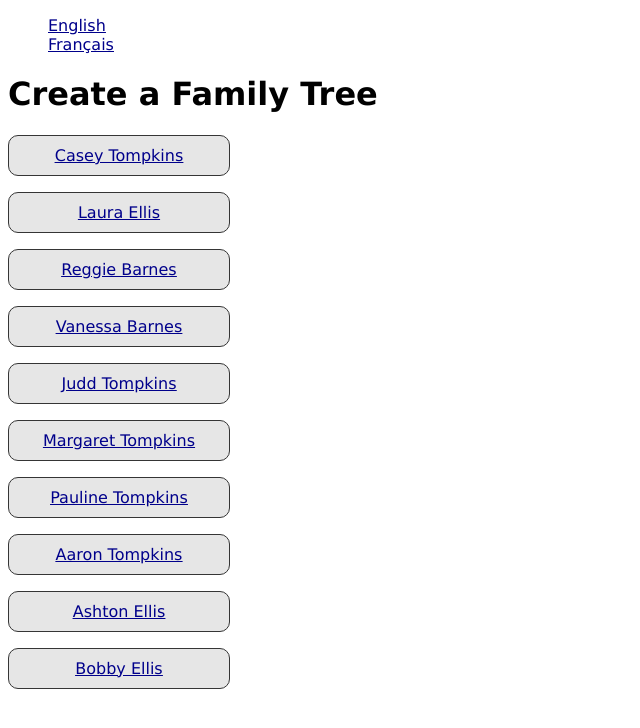
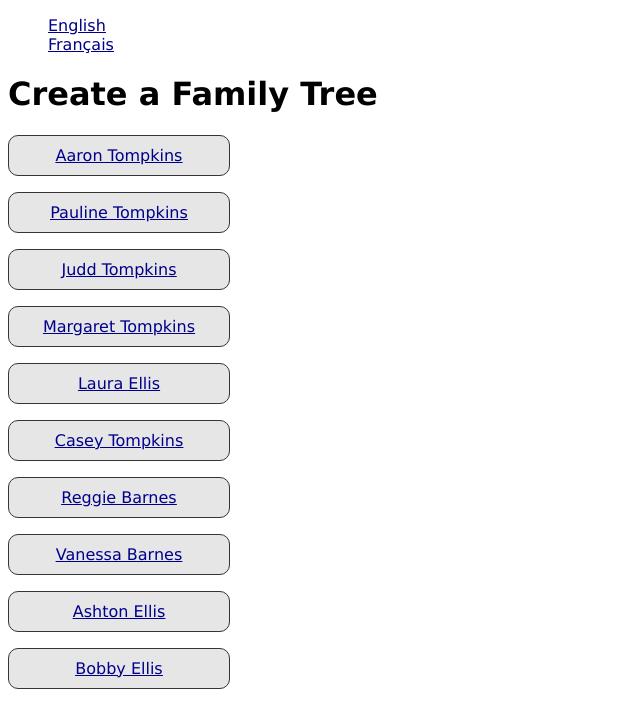
Before and after one commit to MirandaBrawnerSavannah/family-tree-app, a Next.js app: page /locale/en in a window 1280 px wide. Shown: the top 728 px of the page, without its empty margins (0-640 px from the left). Built offline with nearby package versions, Linux system fonts and the light colour scheme.

Commit message:
feat(sort-by-age): added function to sort people by birthdate

```diff
--- a/components/Tree.jsx
+++ b/components/Tree.jsx
@@ -1,16 +1,17 @@
 import { useRouter } from 'next/router'
 import Link from 'next/link';
-import Localizer from '../utils/Localizer';
 import data from '../pages/API/data.json';
 import treeStyles from './Tree.module.css';
+import sortPeople from '../utils/sortPeople';
 
 const Tree = () => {
   const router = useRouter();
   const { locale } = router.query;
+  const sortedList = sortPeople({ list: data, sortBy: 'age' });
   return (
     <div>
       <div>
-        {data.map((person) => (
+        {sortedList.map((person) => (
           <p key={person.id} className={treeStyles.personBox}>
             <span className={treeStyles.personLink}>
               <Link href={`/locale/${locale}/person/${person.id}`}>
--- /dev/null
+++ b/utils/sortPeople.js
@@ -0,0 +1,37 @@
+const compareByAge = (firstPerson, secondPerson) => {
+  if (
+    firstPerson === undefined || secondPerson === undefined
+    || firstPerson.born === undefined || secondPerson.born === undefined
+    || firstPerson.born.year === undefined
+    || secondPerson.born.year === undefined
+  ) {
+    return 0;
+  }
+  const yearDiff = firstPerson.born.year - secondPerson.born.year;
+  if (yearDiff !== 0) return yearDiff;
+  if (
+    firstPerson.born.month === undefined
+    || secondPerson.born.month === undefined
+  ) {
+    return 0;
+  }
+  const monthDiff = firstPerson.born.month - secondPerson.born.month;
+  if (monthDiff !== 0) return monthDiff;
+  if (
+    firstPerson.born.day === undefined
+    || secondPerson.born.day === undefined
+  ) {
+    return 0;
+  }
+  return firstPerson.born.day - secondPerson.born.day;
+};
+const sortByAge = (list) => {
+  return list.sort(compareByAge);
+}
+const sortPeople = ({ list, sortBy }) => {
+  if (sortBy === 'age') {
+    return sortByAge(list);
+  }
+  return list;
+};
+export default sortPeople;
```
